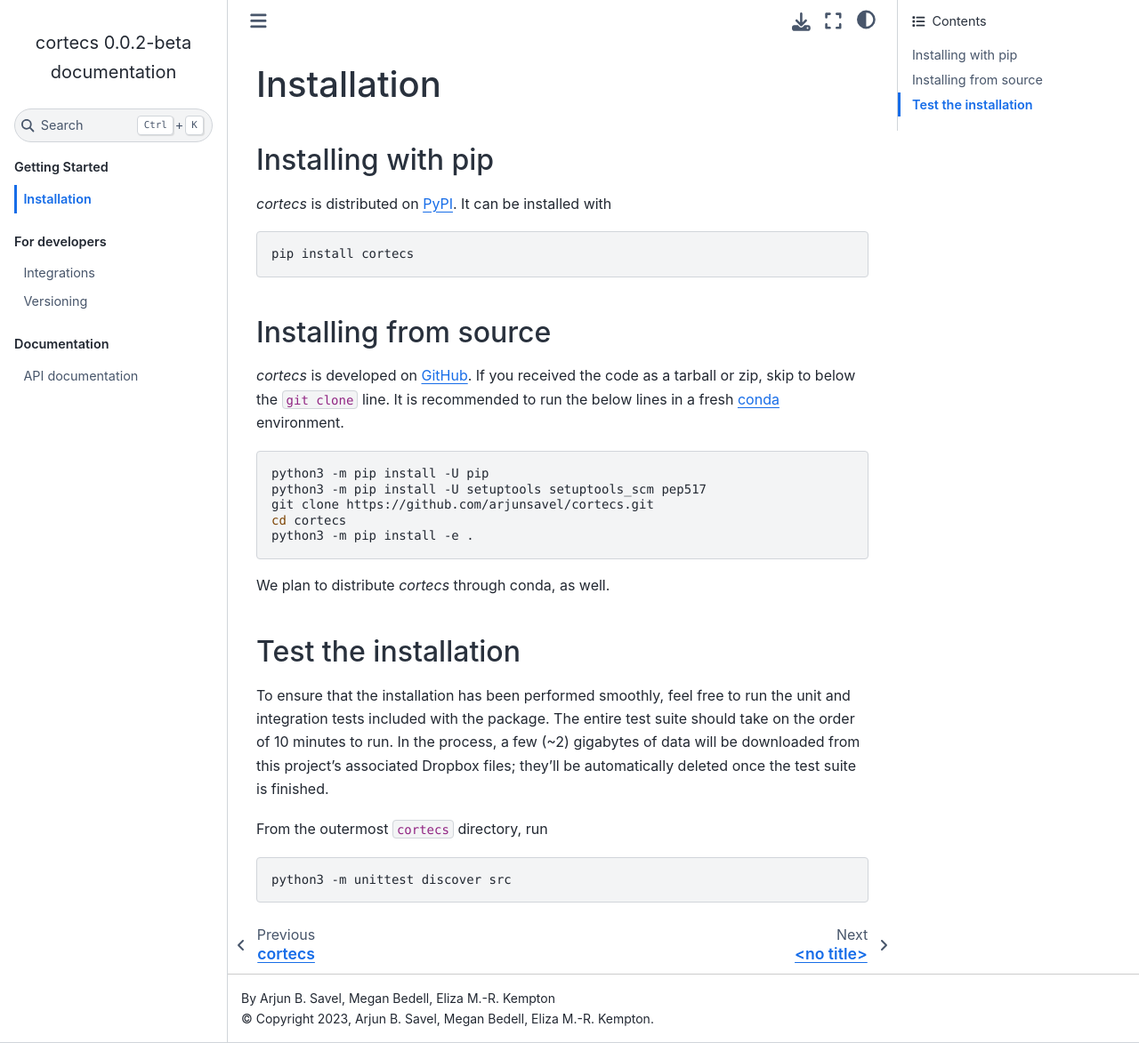
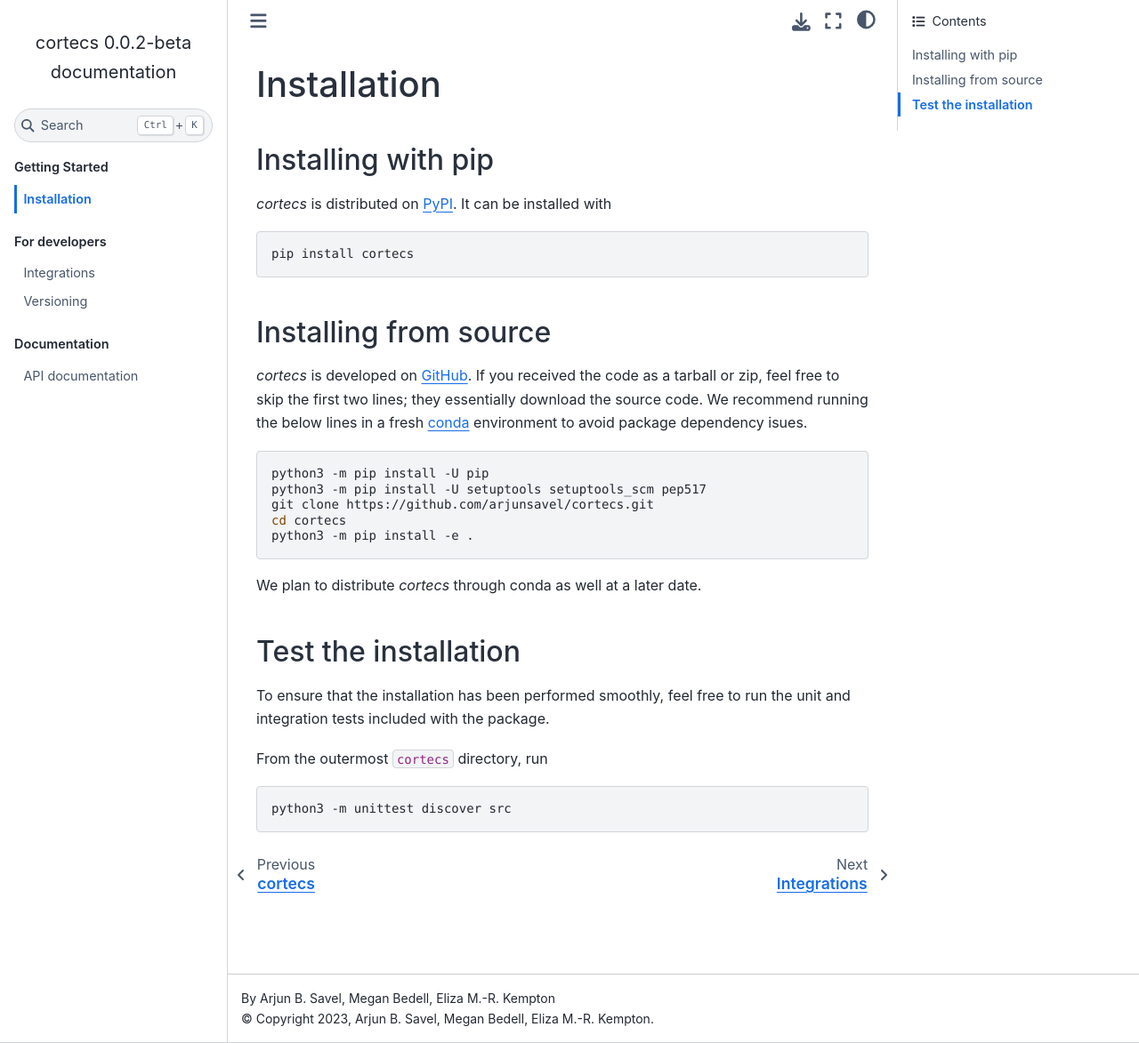
Before and after one commit to arjunsavel/cortecs, a Sphinx documentation site: the page built from docs/pages/installation.rst, in a window 1280 px wide and 1173 px high. Shown: the whole window at 89% size. Built offline with Sphinx 7.4.7 and the Sphinx Book theme 1.1.4, drawn with Linux system fonts in a browser that asks for light colours; pages that are not in the unit, such as notebooks, are missing from menus.

Commit message:
better install verbiage

```diff
--- a/docs/index.rst
+++ b/docs/index.rst
@@ -16,7 +16,7 @@ on the GitHub page.
    :caption: Getting Started
 
    pages/installation
-   pages/quickstart
+   pages/Quickstart
 
 
 
--- a/docs/pages/installation.rst
+++ b/docs/pages/installation.rst
@@ -12,7 +12,10 @@ Installing with pip
 Installing from source
 -----------------------
 
-`cortecs` is developed on `GitHub <https://github.com/arjunsavel/cortecs>`_. If you received the code as a tarball or zip, skip to below the :code:`git clone` line. It is recommended to run the below lines in a fresh `conda <https://docs.conda.io/projects/conda/en/latest/user-guide/concepts/environments.html>`_ environment.
+`cortecs` is developed on `GitHub <https://github.com/arjunsavel/cortecs>`_.
+If you received the code as a tarball or zip, feel free to skip the first two lines; they essentially download the source code.
+We recommend running the below lines in a fresh `conda <https://docs.conda.io/projects/conda/en/latest/user-guide/concepts/environments.html>`_ environment
+to avoid package dependency isues.
 
 .. code-block:: bash
 
@@ -23,12 +26,12 @@ Installing from source
     python3 -m pip install -e .
 
 
-We plan to distribute `cortecs` through conda, as well.
+We plan to distribute `cortecs` through conda as well at a later date.
 
 Test the installation
 ---------------------
 
-To ensure that the installation has been performed smoothly, feel free to run the unit and integration tests included with the package. The entire test suite should take on the order of 10 minutes to run. In the process, a few (~2) gigabytes of data will be downloaded from this project's associated Dropbox files; they'll be automatically deleted once the test suite is finished.
+To ensure that the installation has been performed smoothly, feel free to run the unit and integration tests included with the package.
 
 From the outermost :code:`cortecs` directory, run
 
```
Also changed, not shown: 1 other file.
